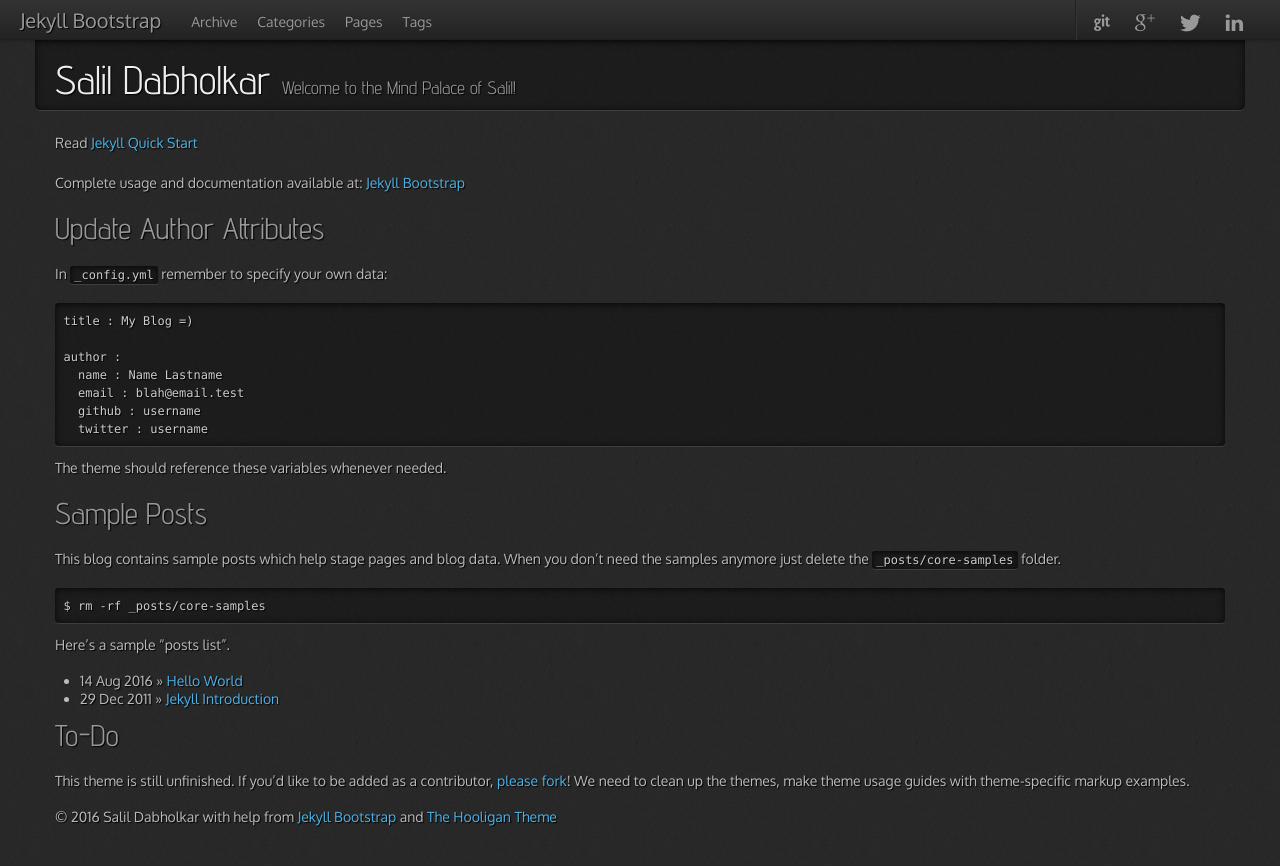
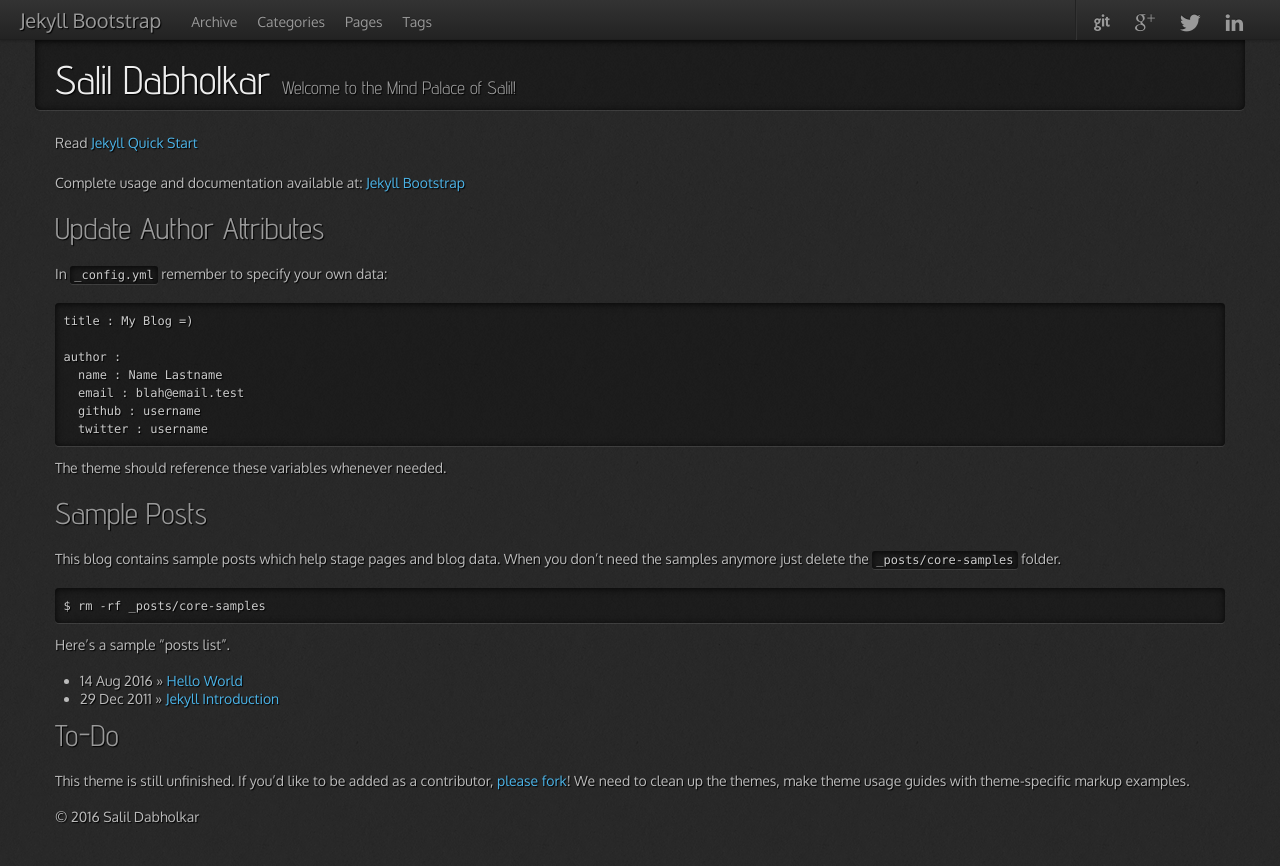
Before and after one commit to salildabholkar/salildabholkar.github.com, a Jekyll site: the page built from index.md, in a window 1280 px wide. Shown: the top 866 px of the page. Built offline with Jekyll 4.4.1, drawn with Linux system fonts in a browser that asks for light colours; nearby versions of some CDN libraries.

Commit message:
Update default.html

```diff
--- a/_includes/themes/hooligan/default.html
+++ b/_includes/themes/hooligan/default.html
@@ -113,10 +113,7 @@
 
     <footer>
       <div class="container">
-        <p>&copy; {{ site.time | date: '%Y' }} {{ site.author.name }}
-          with help from <a href="http://jekyllbootstrap.com" target="_blank" title="The Definitive Jekyll Blogging Framework">Jekyll Bootstrap</a>
-          and <a href="http://github.com/dhulihan/hooligan" target="_blank">The Hooligan Theme</a>
-        </p>
+        <p>&copy; {{ site.time | date: '%Y' }} {{ site.author.name }}</p>
       </div>
     </footer>
 
```
